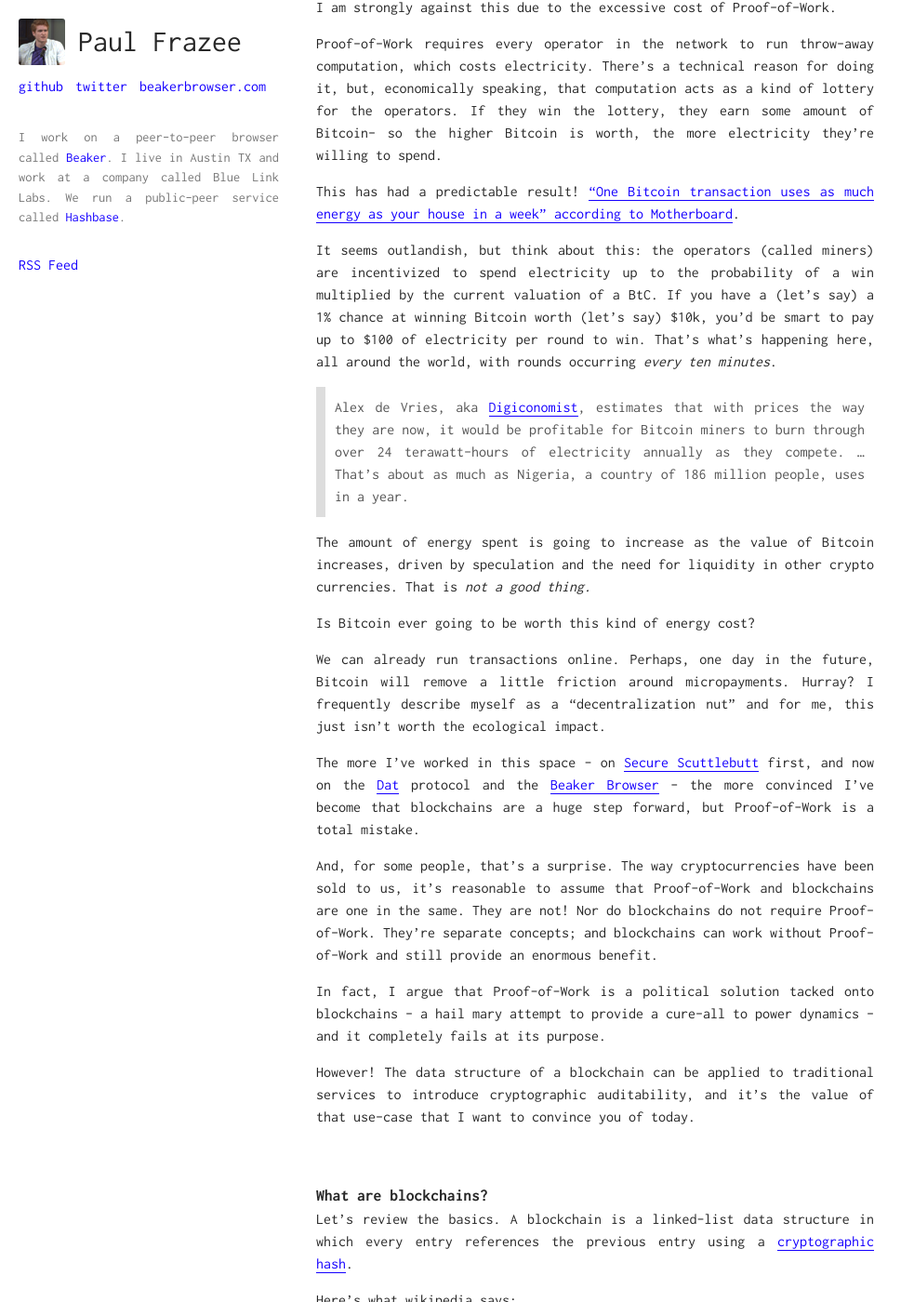
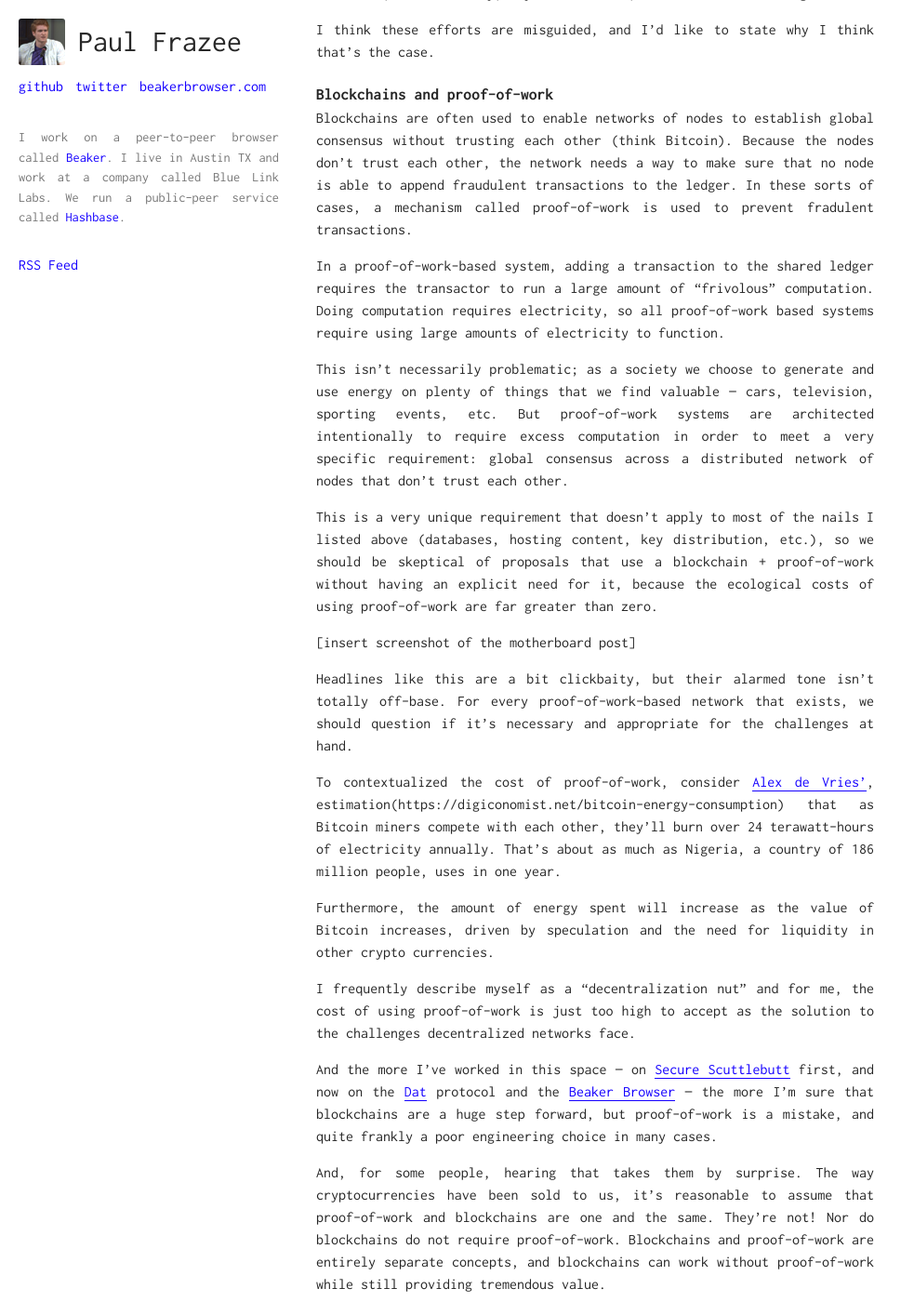
Before and after one commit to pfrazee/pfrazee.github.io, a Jekyll site: the page built from _posts/2017-11-06-services-with-secure-ledgers.md, in a window 1280 px wide and 1400 px high, scrolled down 253 px. Shown: the whole window at 93% size, without its empty margins (0-983 px from the left). Built offline with Jekyll 4.4.1, drawn with Linux system fonts in a browser that asks for light colours; some of the changed text lies outside the part shown.

Commit message:
Update 2017-11-06-services-with-secure-ledgers.md

```diff
--- a/_posts/2017-11-06-services-with-secure-ledgers.md
+++ b/_posts/2017-11-06-services-with-secure-ledgers.md
@@ -4,45 +4,42 @@
 desc:
 ---
 
-There's a push in the decentralization world to use Bitcoin variants as the solution for everything: databases, user identity, key distribution, even basic hosting.
+As Bitcoin, Ethereum, and other blockchain-based systems have gained popularity, there's been an explosion of projects that attempt to use blockchains as a hammer for seemingly anything that looks a nail: databases, user identity, key distribution, and even basic hosting.
 
-I am strongly against this due to the excessive cost of Proof-of-Work.
+I think these efforts are misguided, and I'd like to state why I think that's the case.
 
-Proof-of-Work requires every operator in the network to run throw-away computation, which costs electricity.
-There's a technical reason for doing it, but, economically speaking, that computation acts as a kind of lottery for the operators.
-If they win the lottery, they earn some amount of Bitcoin-- so the higher Bitcoin is worth, the more electricity they're willing to spend.
+## Blockchains and proof-of-work
 
-This has had a predictable result!
-<a href="https://motherboard.vice.com/en_us/article/ywbbpm/bitcoin-mining-electricity-consumption-ethereum-energy-climate-change" title="One Bitcoin Transaction Now Uses as Much Energy as Your House in a Week">"One Bitcoin transaction uses as much energy as your house in a week" according to Motherboard</a>.
+Blockchains are often used to enable networks of nodes to establish global consensus without trusting each other (think Bitcoin). Because the nodes don't trust each other, the network needs a way to make sure that no node is able to append fraudulent transactions to the ledger. In these sorts of cases, a mechanism called proof-of-work is used to prevent fradulent transactions.
 
-It seems outlandish, but think about this: the operators (called miners) are incentivized to spend electricity up to the probability of a win multiplied by the current valuation of a BtC.
-If you have a (let's say) a 1% chance at winning Bitcoin worth (let's say) $10k, you'd be smart to pay up to $100 of electricity per round to win.
-That's what's happening here, all around the world, with rounds occurring *every ten minutes*.
+In a proof-of-work-based system, adding a transaction to the shared ledger requires the transactor to run a large amount of "frivolous" computation. Doing computation requires electricity, so all proof-of-work based systems require using large amounts of electricity to function.
 
-> Alex de Vries, aka [Digiconomist](https://digiconomist.net/bitcoin-energy-consumption), estimates that with prices the way they are now, it would be profitable for Bitcoin miners to burn through over 24 terawatt-hours of electricity annually as they compete. ... That's about as much as Nigeria, a country of 186 million people, uses in a year.
+This isn't necessarily problematic; as a society we choose to generate and use energy on plenty of things that we find valuable — cars, television, sporting events, etc. But proof-of-work systems are architected intentionally to require excess computation in order to meet a very specific requirement: global consensus across a distributed network of nodes that don't trust each other.
 
-The amount of energy spent is going to increase as the value of Bitcoin increases, driven by speculation and the need for liquidity in other crypto currencies.
-That is *not a good thing.*
+This is a very unique requirement that doesn't apply to most of the nails I listed above (databases, hosting content, key distribution, etc.), so we should be skeptical of proposals that use a blockchain + proof-of-work without having an explicit need for it, because the ecological costs of using proof-of-work are far greater than zero.
 
-Is Bitcoin ever going to be worth this kind of energy cost?
+[insert screenshot of the motherboard post]
 
-We can already run transactions online.
-Perhaps, one day in the future, Bitcoin will remove a little friction around micropayments.
-Hurray?
-I frequently describe myself as a "decentralization nut" and for me, this just isn't worth the ecological impact.
+Headlines like this are a bit clickbaity, but their alarmed tone isn't totally off-base. For every proof-of-work-based network that exists, we should question if it's necessary and appropriate for the challenges at hand.
 
-The more I've worked in this space -- on [Secure Scuttlebutt](https://scuttlebutt.nz) first, and now on the [Dat](https://datproject.org) protocol and the [Beaker Browser](https://beakerbrowser.com) -- the more convinced I've become that blockchains are a huge step forward, but Proof-of-Work is a total mistake.
+To contextualized the cost of proof-of-work, consider [Alex de Vries'](https://digiconomist.net/), estimation(https://digiconomist.net/bitcoin-energy-consumption) that as Bitcoin miners compete with each other, they'll burn over 24 terawatt-hours of electricity annually. That's about as much as Nigeria, a country of 186 million people, uses in one year.
 
-And, for some people, that's a surprise.
-The way cryptocurrencies have been sold to us, it's reasonable to assume that Proof-of-Work and blockchains are one in the same.
-They are not!
-Nor do blockchains do not require Proof-of-Work.
-They're separate concepts; and blockchains can work without Proof-of-Work and still provide an enormous benefit.
+Furthermore, the amount of energy spent will increase as the value of Bitcoin increases, driven by speculation and the need for liquidity in other crypto currencies.
 
-In fact, I argue that Proof-of-Work is a political solution tacked onto blockchains -- a hail mary attempt to provide a cure-all to power dynamics -- and it completely fails at its purpose.
+I frequently describe myself as a "decentralization nut" and for me, the cost of using proof-of-work is just too high to accept as the solution to the challenges decentralized networks face.
+
+And the more I've worked in this space — on [Secure Scuttlebutt](https://scuttlebutt.nz) first, and now on the [Dat](https://datproject.org) protocol and the [Beaker Browser](https://beakerbrowser.com) — the more I'm sure that blockchains are a huge step forward, but proof-of-work is a mistake, and quite frankly a poor engineering choice in many cases.
+
+And, for some people, hearing that takes them by surprise.
+The way cryptocurrencies have been sold to us, it's reasonable to assume that proof-of-work and blockchains are one and the same.
+They're not!
+Nor do blockchains do not require proof-of-work.
+Blockchains and proof-of-work are entirely separate concepts, and blockchains can work without proof-of-work while still providing tremendous value.
+
+In fact, I argue that proof-of-work is a political solution tacked onto blockchains — a hail mary attempt to provide a cure-all to power dynamics — and it completely fails at its purpose.
 
 However!
-The data structure of a blockchain can be applied to traditional services to introduce cryptographic auditability, and it's the value of that use-case that I want to convince you of today.
+The data structure of a blockchain can be applied to traditional services to introduce incredibly valuable properties like cryptographic auditability, and it's the value of that specific use-case I hope to convince you of today.
 
 <br>
 
@@ -50,7 +47,7 @@
 
 Let's review the basics. A blockchain is a linked-list data structure in which every entry references the previous entry using a [cryptographic hash](https://en.wikipedia.org/wiki/Cryptographic_hash_function).
 
-Here's what wikipedia says:
+From [Wikipedia](https://en.wikipedia.org/wiki/Blockchain):
 
 > A blockchain is a continuously growing list of records, called blocks, which are linked and secured using cryptography. Each block typically contains a hash pointer as a link to a previous block, a timestamp and transaction data.
 
@@ -60,15 +57,15 @@
 
 <br>
 
-## Why do they matter?
+## Why do blockchains matter?
 
-Blockchains create accountability.
+Blockchains enable accountability.
 
 The hash of each block encompasses the entire chain's history.
 If you change one bit of the history, all subsequent blocks' hashes change.
 
-By encompassing the history in each hash, we make it easy to compare that history.
-Two computers can quickly check hash equality with each other.
+By encompassing the history in each hash, it becomes easy to compare that history.
+Two computers can quickly check hash equality with each other to confirm that their history logs match.
 
 <img src="/assets/img/checkin.gif" class="centered">
 
@@ -98,7 +95,7 @@
 ## Ok, what's decentralized consensus?
 
 Decentralized consensus is a system where multiple computers can make additions to a blockchain without having to trust each other.
-This involves a lot of technical coordination - thus Proof-of-Work.
+This involves a lot of technical coordination - thus the requirement for Proof-of-Work.
 
 Decentralized consensus *is intended* to mean that one entity can't control the blockchain network.
 Any newcomer can participate, and ownership is equally distributed among the participants.
@@ -164,13 +161,9 @@
 
 ## Services with blockchains
 
-What most people don't realize ... hmm, wait.
-I got some feedback here.
+It is the case that blokchains and proof-of-work are two separate concepts, but I worry that the hype around blokchains has inextricably linked the two, so I'm going to switch to a different term to talk about blockchains: **secure ledgers**.
 
-While I'm told I did a wonderful job explaining that "blockchain" does not refer to Proof-of-Work, I'm told that hype is too strong, and that I need to use another term.
-So I'm going to use another term instead: **secure ledgers**.
-
-Conceptually it's exactly the same, but it's a bit more generic, and it has no baggage of connection to PoW.
+Conceptually I'm referring to the exact same data structure that a blockchain is, but hopefully "secure ledger" is a bit more descriptive, and most importantly has no baggage or connection to proof-of-work.
 Got it?
 Ok.
 
```
Also changed, not shown: other parts of _posts/2017-11-06-services-with-secure-ledgers.md (+3 -3 lines).
